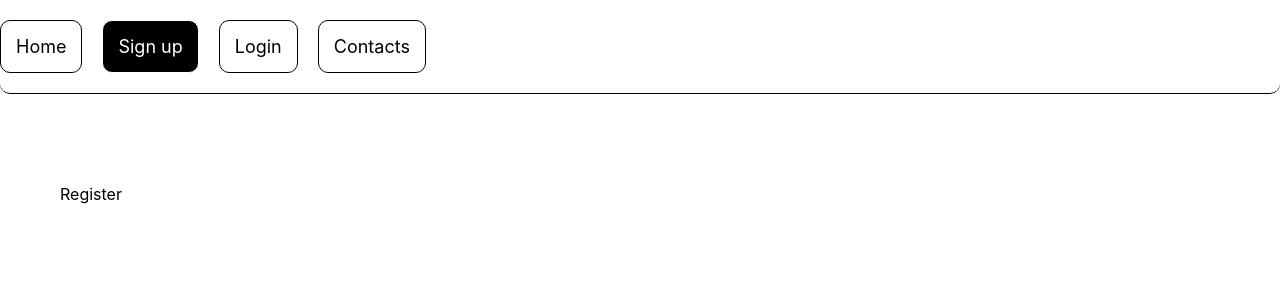
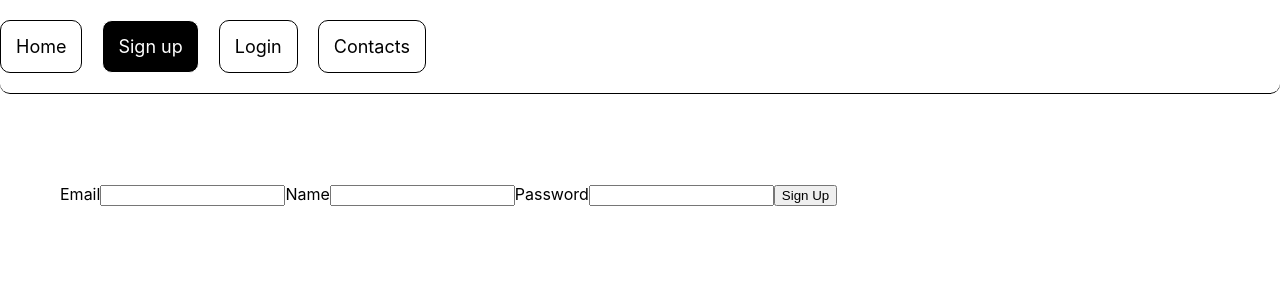
Before and after one commit to KanterIV/ContactsHub, a React (Create React App) app: page /goit-react-hw-08-phonebook/register in a window 1280 px wide. Shown: the top 300 px of the page. Built offline with nearby package versions, Linux system fonts and the light colour scheme.

Commit message:
Added forms (register and login)
With the help of react-hook-form library we added forms for registration and login page

```diff
--- a/package.json
+++ b/package.json
@@ -12,6 +12,7 @@
     "nanoid": "^5.0.1",
     "react": "^18.1.0",
     "react-dom": "^18.1.0",
+    "react-hook-form": "^7.48.2",
     "react-loader-spinner": "^5.4.5",
     "react-redux": "^8.1.3",
     "react-router-dom": "^6.18.0",
--- a/src/App.jsx
+++ b/src/App.jsx
@@ -4,10 +4,6 @@ import 'react-toastify/dist/ReactToastify.css';
 import Navigation from 'components/Navigation/Navigation';
 import { Navigate, Route, Routes } from 'react-router-dom';
 import { Suspense, lazy } from 'react';
-
-// const Home = lazy(() => import('pages/Home'));
-// const Movies = lazy(() => import('pages/Movies'));
-// const MovieDetails = lazy(() => import('pages/MovieDetails'));
 
 const Home = lazy(() => import('pages/Home'));
 const Register = lazy(() => import('pages/Register'));
--- a/src/pages/Login.jsx
+++ b/src/pages/Login.jsx
@@ -1,7 +1,35 @@
 import React from 'react';
+import { useForm } from 'react-hook-form';
 
 const Login = () => {
-  return <div>Login</div>;
+  const {
+    register,
+    handleSubmit,
+    reset,
+    formState: { errors },
+  } = useForm();
+
+  const onSubmit = data => {
+    reset();
+    console.log(data);
+  };
+
+  return (
+    <form onSubmit={handleSubmit(onSubmit)}>
+      <label>
+        Email
+        <input {...register('email', { required: true })} type="email" />
+        {errors.email && <span>This field is required</span>}
+      </label>
+      <label>
+        Password
+        <input {...register('password', { required: true })} type="text" />
+        {errors.password && <span>This field is required</span>}
+      </label>
+
+      <button type="submit">Sign In</button>
+    </form>
+  );
 };
 
 export default Login;
--- a/src/pages/Register.jsx
+++ b/src/pages/Register.jsx
@@ -1,7 +1,47 @@
 import React from 'react';
+import { useForm } from 'react-hook-form';
 
 const Register = () => {
-  return <div>Register</div>;
+  const {
+    register,
+    handleSubmit,
+    reset,
+    formState: { errors },
+  } = useForm();
+
+  const onSubmit = data => {
+    reset();
+    console.log(data);
+  };
+
+  return (
+    <form onSubmit={handleSubmit(onSubmit)}>
+      <label>
+        Email
+        <input {...register('email', { required: true })} type="email" />
+        {errors.email && <span>This field is required</span>}
+      </label>
+      <label>
+        Name
+        <input {...register('name', { required: true })} type="text" />
+        {errors.name && <span>This field is required</span>}
+      </label>
+      <label>
+        Password
+        <input
+          {...register('password', { required: true, minLength: 7 })}
+          type="text"
+        />
+        {errors.password && (
+          <span>
+            Password cannot be an empty term, minimum length is 7 characters
+          </span>
+        )}
+      </label>
+
+      <button type="submit">Sign Up</button>
+    </form>
+  );
 };
 
 export default Register;
```
Also changed, not shown: 1 other file (tests, documents, lock files or other folders).
